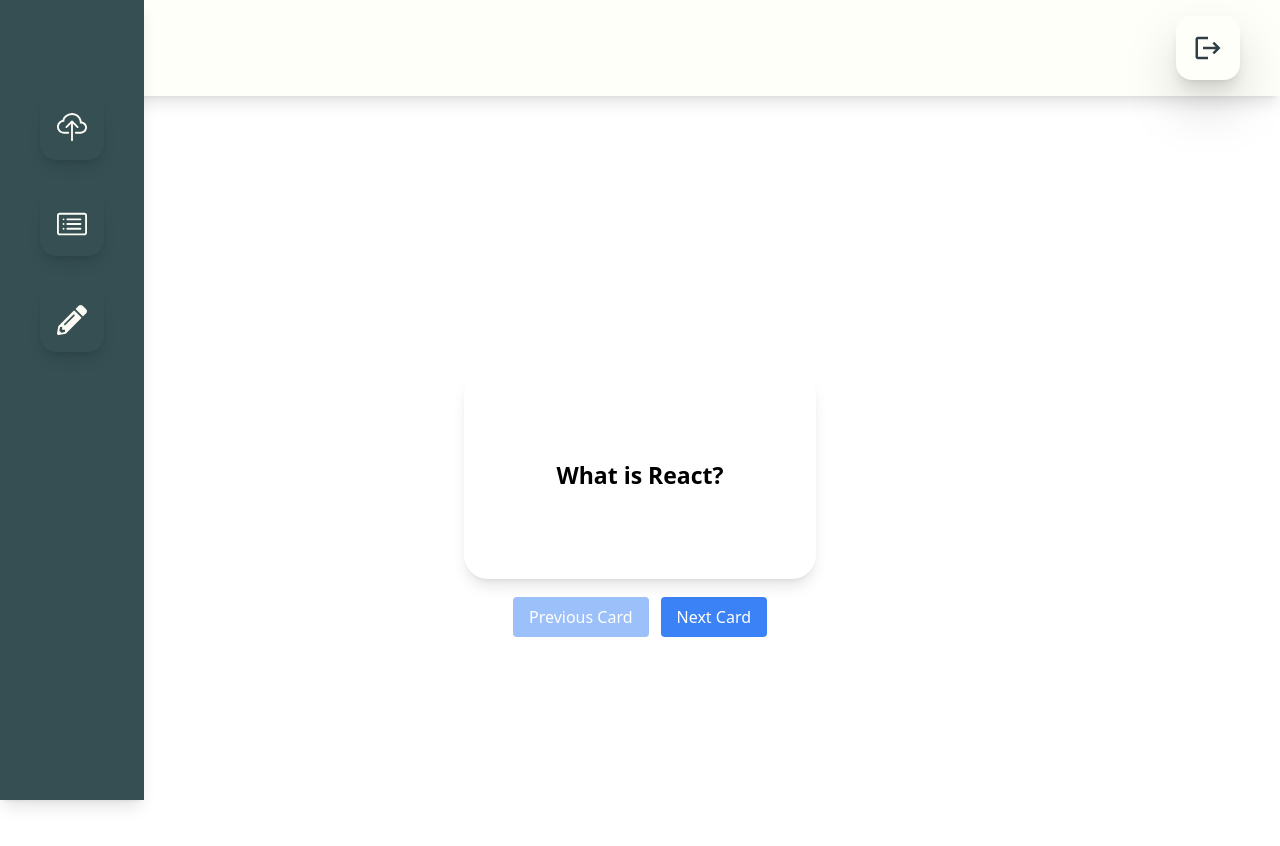
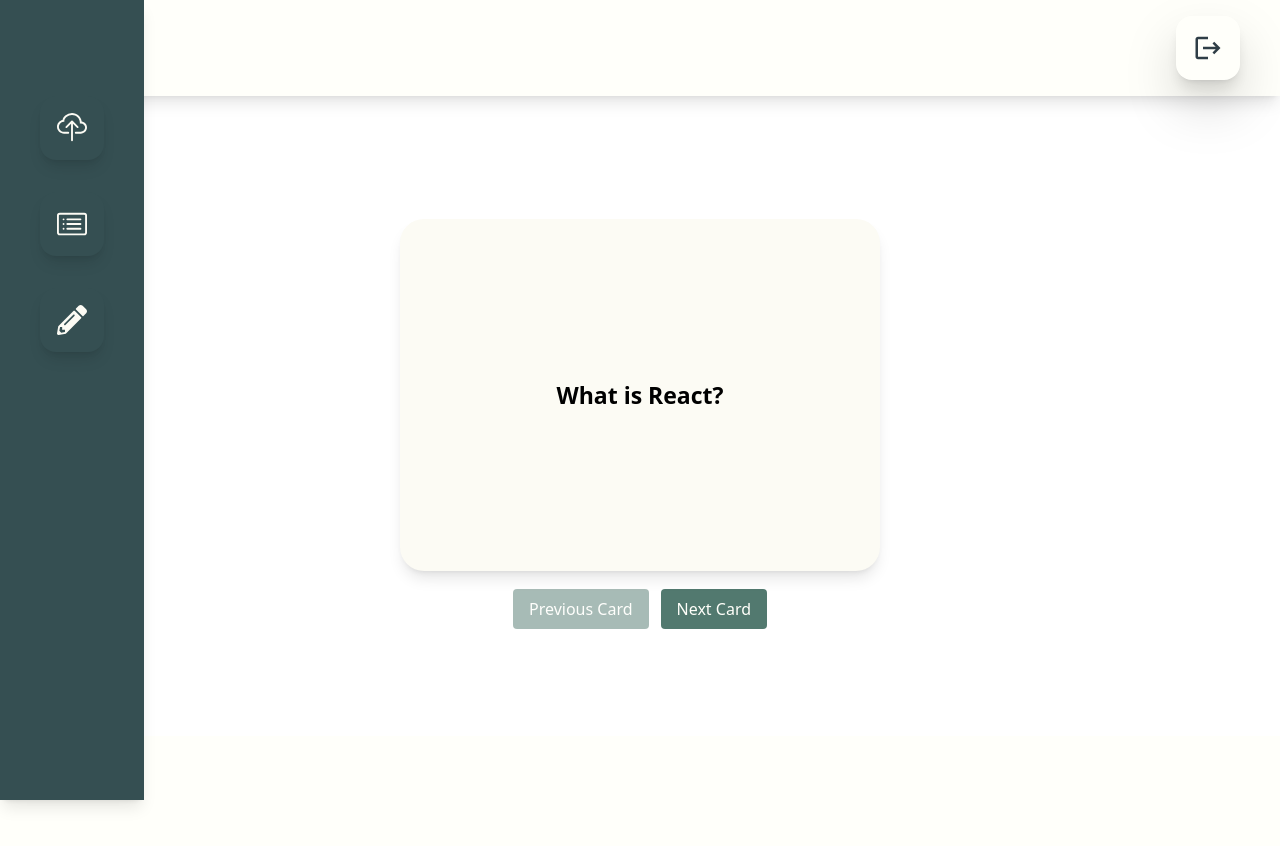
Before and after one commit to Dhyan441/flashify, a React (Create React App) app in the folder client/: page /app/study in a window 1280 px wide. Shown: the top 846 px of the page. After the commit the page ends 800 px from the top, so only its background shows below. Built offline with nearby package versions, Linux system fonts and the light colour scheme; no server answers.

Commit message:
finished front end

```diff
--- a/client/src/components/FlashCard.jsx
+++ b/client/src/components/FlashCard.jsx
@@ -1,9 +1,9 @@
-import React, { useState, useEffect } from 'react';
+import React, { useState, useEffect } from "react";
 
 function FlashCard({ question, answer }) {
-    useEffect(() => {
-        console.log(question, answer)
-    }, [question, answer])
+  useEffect(() => {
+    console.log(question, answer);
+  }, [question, answer]);
 
   const [showAnswer, setShowAnswer] = useState(false);
   const [fontSize, setFontSize] = useState(1); // Initial font size
@@ -24,23 +24,23 @@
   }, [question, answer, showAnswer]);
 
   return (
-    <div className="flex items-center justify-center bg-white">
+    <div className="flex items-center justify-center bg-secondary-main">
       <div
-        className={`w-96 h-60 p-4 cursor-pointer transform transition-transform transition-duration-500 ${
-          showAnswer ? 'rotate-y-180' : ''
+        className={`w-[40vw] h-96 p-4 cursor-pointer transform transition-transform transition-duration-1000 ${
+          showAnswer ? "rotate-y-180" : ""
         }`}
         onClick={toggleAnswer}
         style={{
-          backgroundColor: 'white',
-          display: 'flex',
-          justifyContent: 'center',
-          alignItems: 'center',
+          backgroundColor: "white",
+          display: "flex",
+          justifyContent: "center",
+          alignItems: "center",
         }}
       >
         <div className="w-full h-full relative">
           <div
-            className={`card-side front absolute inset-0 flex items-center justify-center bg-white rounded-3xl shadow-lg transition-opacity ${
-              showAnswer ? 'opacity-0' : 'opacity-100'
+            className={`card-side front  absolute inset-0 flex items-center justify-center bg-secondary-light rounded-3xl shadow-lg transition-opacity ${
+              showAnswer ? "opacity-0" : "opacity-100"
             }`}
           >
             <div className="p-4">
@@ -57,8 +57,8 @@
             </div>
           </div>
           <div
-            className={`card-side back absolute inset-0 flex items-center justify-center bg-gray-200 rounded-3xl shadow-lg transition-opacity ${
-              showAnswer ? 'opacity-100' : 'opacity-0'
+            className={`card-side back absolute inset-0 flex items-center justify-center bg-primary-light text-primary-background rounded-3xl shadow-lg transition-opacity ${
+              showAnswer ? "opacity-100" : "opacity-0"
             }`}
           >
             <div className="p-4">
--- a/client/src/components/NavigationButtons.jsx
+++ b/client/src/components/NavigationButtons.jsx
@@ -1,12 +1,12 @@
-import React from 'react';
+import React from "react";
 
 function LeftButton({ onClick, disabled }) {
   return (
     <button
       onClick={onClick}
       disabled={disabled}
-      className={`px-4 py-2 mx-1.5 bg-blue-500 text-white rounded hover:bg-blue-600 ${
-        disabled ? 'cursor-not-allowed opacity-50' : ''
+      className={`px-4 py-2 mx-1.5 bg-primary-light text-primary-background rounded hover:bg-primary-dark ${
+        disabled ? "cursor-not-allowed opacity-50" : ""
       }`}
     >
       Previous Card
@@ -19,8 +19,8 @@
     <button
       onClick={onClick}
       disabled={disabled}
-      className={`px-4 py-2 mx-1.5 bg-blue-500 text-white rounded hover:bg-blue-600 ${
-        disabled ? 'cursor-not-allowed opacity-50' : ''
+      className={`px-4 py-2 mx-1.5 bg-primary-light text-primary-background rounded hover:bg-primary-dark ${
+        disabled ? "cursor-not-allowed opacity-50" : ""
       }`}
     >
       Next Card
--- a/client/src/components/Study.jsx
+++ b/client/src/components/Study.jsx
@@ -1,16 +1,16 @@
-import React, { useState } from 'react';
-import FlashCard from './FlashCard'; // Update the import path as needed
-import { LeftButton, RightButton } from './NavigationButtons'; // Update the import path as needed
+import React, { useState } from "react";
+import FlashCard from "./FlashCard"; // Update the import path as needed
+import { LeftButton, RightButton } from "./NavigationButtons"; // Update the import path as needed
 
 function StudyPage() {
   const flashcards = [
     {
-      question: 'What is React?',
-      answer: 'React is a JavaScript library for building user interfaces.',
+      question: "What is React?",
+      answer: "React is a JavaScript library for building user interfaces.",
     },
     {
-      question: 'Question 2',
-      answer: 'Answer 2',
+      question: "Question 2",
+      answer: "Answer 2",
     },
   ];
 
@@ -29,7 +29,7 @@
   };
 
   return (
-    <div className="flex flex-col items-center justify-center h-screen bg-white">
+    <div className="flex flex-col items-center justify-center h-[80vh] bg-white">
       <FlashCard
         question={flashcards[currentCardIndex].question}
         answer={flashcards[currentCardIndex].answer}
```
